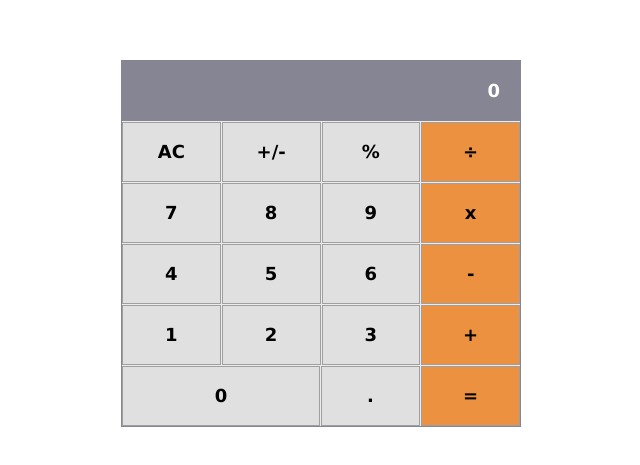
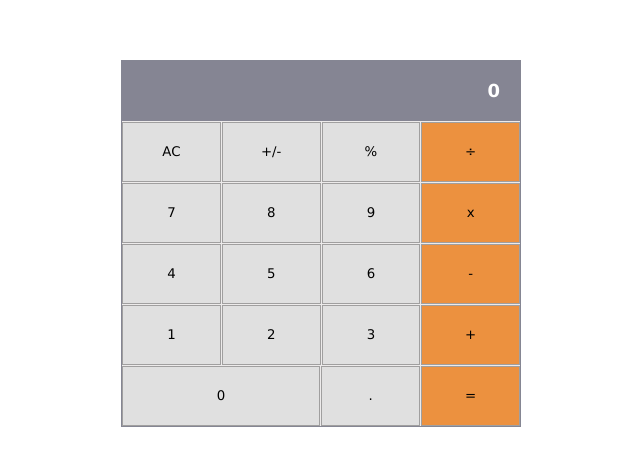
Before and after one commit to LarryIVC/mathmagicians, a React (Create React App) app: page / in a window 1280 px wide. Shown: the part 157-622 px from the top of the page, without its empty margins (319-959 px from the left). Built offline with nearby package versions, Linux system fonts and the light colour scheme.

Commit message:
Update Key.js

```diff
--- a/src/components/Key.js
+++ b/src/components/Key.js
@@ -1,8 +1,8 @@
 import React from 'react';
 import PropTypes from 'prop-types';
-import './Keys.css';
+import './css/Keys.css';
 
-function Key({ children }) {
+const Key = ({ children, manageClick }) => {
   const isOrange = (data) => {
     let output = '';
     if (data === '+' || data === 'x' || data === '-' || data === '÷' || data === '=') {
@@ -11,14 +11,19 @@ function Key({ children }) {
     return output;
   };
   return (
-    <div className={`key ${isOrange(children)}`}>
+    <button
+      className={`key ${isOrange(children)}`}
+      onClick={manageClick}
+      type="button"
+    >
       {children}
-    </div>
+    </button>
   );
-}
+};
 
 Key.propTypes = {
-  children: PropTypes.string.isRequired,
+  children: PropTypes.node.isRequired,
+  manageClick: PropTypes.func.isRequired,
 };
 
 export default Key;
```
